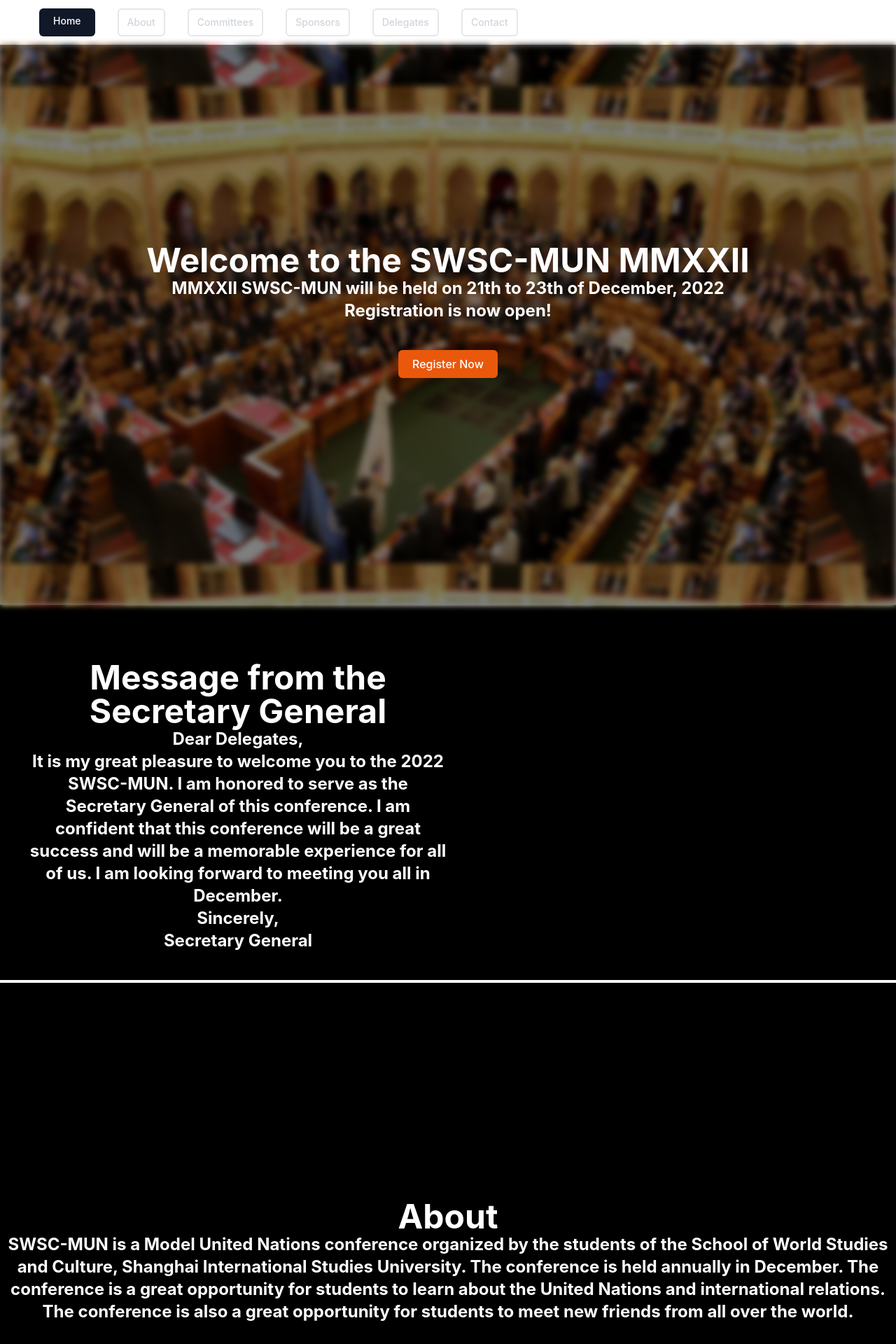
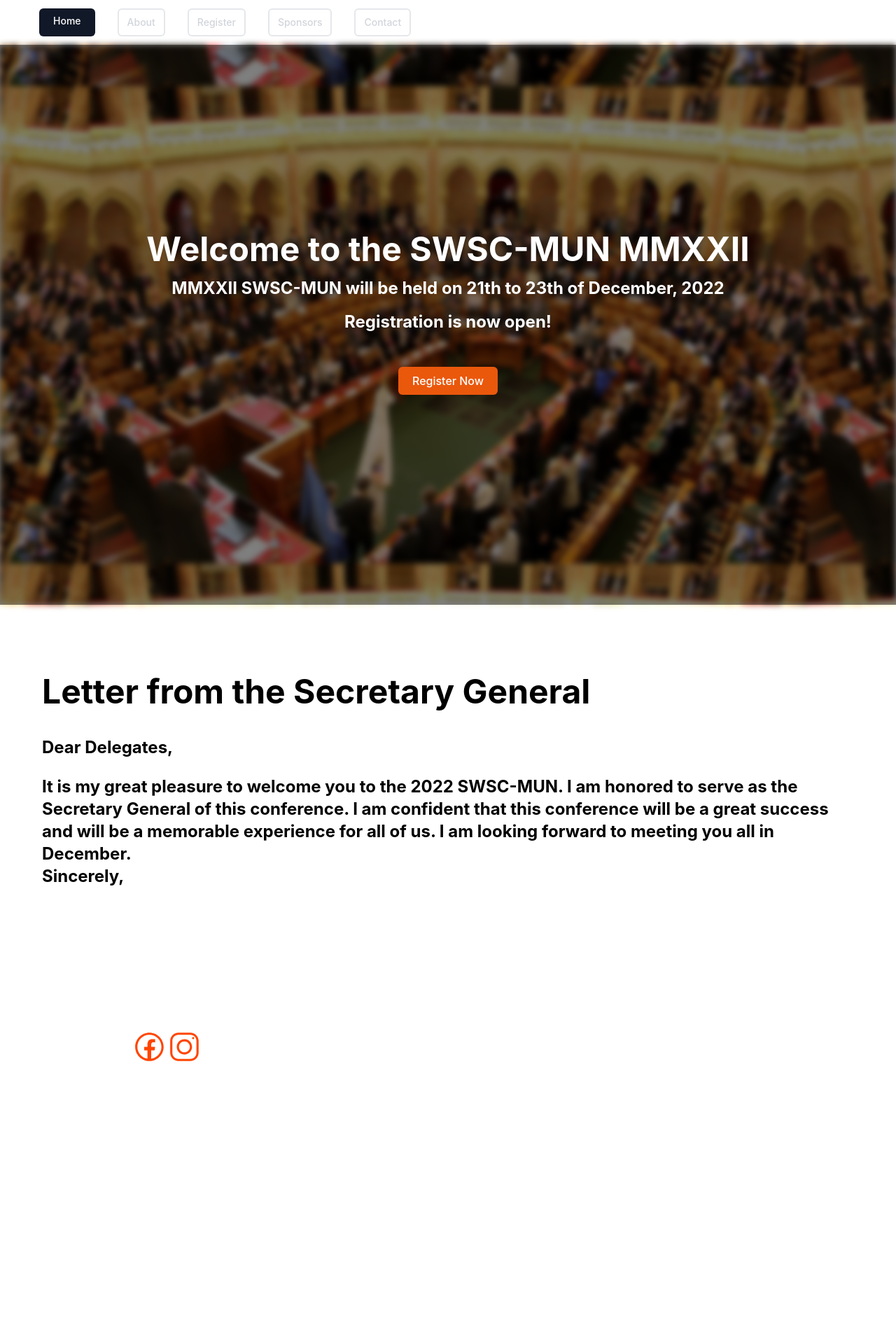
Before and after one commit to SWSC-MUN/mun-site, a Next.js app in the folder mun/: page / in a window 1280 px wide. Shown: the top 1920 px of the page at 70% size. After the commit the page ends 1562 px from the top, so only its background shows below. Built offline with nearby package versions, Linux system fonts and the light colour scheme.

Commit message:
many things

```diff
--- a/mun/components/Nav.tsx
+++ b/mun/components/Nav.tsx
@@ -1,6 +1,14 @@
+import Link from 'next/link';
+import { useRouter } from 'next/router';
+
+
+
 export default function Nav() {
+  const router = useRouter();
+  const path = router.pathname;
+
   return (
-    <nav className="bg-black-800 border-black-500">
+    <nav className="bg-black-800 sticky top-0 border-black-500">
       <div className="max-w-7xl mx-auto px-2 sm:px-6 lg:px-8">
         <div className="relative flex items-center justify-between h-16">
           <div className="absolute inset-y-0 left-0 flex items-center sm:hidden">
@@ -35,45 +43,48 @@ export default function Nav() {
             </div>
             <div className="hidden sm:block sm:ml-6 ">
               <div className="flex space-x-8 ">
-                <a
-                  href="#"
-                  className="bg-gray-900 text-white px-5 py-2 rounded-md text-sm font-medium"
+                <Link
+                  href="/"
+                  className={path === '/' ? "active": "unactive"}
                 >
                   Home
-                </a>
-                <a
+                </Link>
+                <Link href="/about" className={path === '/about' ? "active": "unactive"}>
+                 About
+                  </Link>
+                <Link
+                  href="/register"
+                  className={path === '/register' ? "active": "unactive"}
+                >
+                  Register
+                </Link>
+                {/* <a
                   href="#"
                   className="text-gray-300 hover:border-orange-600 border-solid border-2 hover:text-white px-3 py-2 rounded-md text-sm font-medium"
 
                 >
                   About
-                </a>
-                <a
+                </a> */}
+                {/* <Link
                   href="#"
-                  className="text-gray-300 hover:border-orange-600 border-solid border-2 hover:text-white px-3 py-2 rounded-md text-sm font-medium"
+                  className={path === '/committees' ? "active": "unactive"}
 
                 >
                   Committees
-                </a>
-                <a
+                </Link> */}
+                <Link
                   href="#"
-                  className="text-gray-300 hover:border-orange-600 border-solid border-2 hover:text-white px-3 py-2 rounded-md text-sm font-medium"
+                  className={path === '/sponsors' ? "active": "unactive"}
                 >
                   Sponsors
-                </a>
-                <a
+                </Link>
+                <Link
                   href="#"
-                  className="text-gray-300 hover:border-orange-600 border-solid border-2 hover:text-white px-3 py-2 rounded-md text-sm font-medium"
-                >
-                 Delegates
-                </a>
-                <a
-                  href="#"
-                  className="text-gray-300 hover:border-orange-600 border-solid border-2 hover:text-white px-3 py-2 rounded-md text-sm font-medium"
+                  className={path === '/contact' ? "active": "unactive"}
 
                 >
                   Contact
-                </a>
+                </Link>
               </div>
             </div>
           </div>
--- /dev/null
+++ b/mun/pages/about.tsx
@@ -0,0 +1,40 @@
+import Head from "next/head";
+import Nav from "../components/Nav";
+export default function About() {
+  return (
+    <div>
+      <Head>
+        <title>About</title>
+        <meta name="description" content="About" />
+      </Head>
+      <Nav />
+      <main className="bg-white">
+        {/* the team picture is currently not aviabale */}
+        <div className="bg-[url('/team.jpg')] bg-center bg-fixed absolute w-screen h-96 blur-sm"></div>
+        <div className="bg-black bg-opacity-50 relative w-screen h-96 z-50">
+          <div className="flex flex-col justify-center items-center h-full">
+            <h1 className="text-5xl font-bold text-center text-white m-2">
+              About
+            </h1>
+            <h2 className="text-2xl font-bold text-center text-white m-2">
+              But what is SWSC-MUN?
+            </h2>
+          </div>
+        </div>
+        <div className="bg-white text-black p-10">
+          <div className="h-full">
+            <h1 className="text-5xl font-bold m-10">Who we are</h1>
+            <h2 className="text-2xl font-bold m-10">But what is SWSC-MUN?</h2>
+          </div>
+        </div>
+        <div className="bg-white text-black p-10">
+          <div className="h-full">
+            <h1 className="text-5xl font-bold m-10">
+              The Brains behind it all
+            </h1>
+          </div>
+        </div>
+      </main>
+    </div>
+  );
+}
--- a/mun/pages/index.tsx
+++ b/mun/pages/index.tsx
@@ -2,6 +2,7 @@ import Head from "next/head";
 import Image from "next/image";
 import styles from "../styles/Home.module.css";
 import Nav from "../components/Nav";
+
 
 export default function Home() {
   return (
@@ -12,20 +13,21 @@ export default function Home() {
         <link rel="icon" href="/favicon.ico" />
       </Head>
 
+
       <Nav />
       <main className={styles.main}>
         <div className="container">
-          <div className="bg-[url('/home.jpg')] bg-center absolute w-screen h-screen blur-sm"></div>
+          <div className="bg-[url('/home.jpg')] bg-center bg-fixed absolute w-screen h-screen blur-sm"></div>
 
           <div className="bg-black bg-opacity-50 relative w-screen h-screen z-50">
             <div className="flex flex-col justify-center items-center h-full">
-              <h1 className="text-5xl font-bold text-center text-white">
+              <h1 className="text-5xl font-bold text-center text-white m-2">
                 Welcome to the SWSC-MUN MMXXII
               </h1>
-              <h2 className="text-2xl font-bold text-center text-white">
+              <h2 className="text-2xl font-bold text-center text-white m-2">
                 MMXXII SWSC-MUN will be held on 21th to 23th of December, 2022
               </h2>
-              <h2 className="text-2xl font-bold text-center text-white">
+              <h2 className="text-2xl font-bold text-center text-white m-2">
                 Registration is now open!
               </h2>
               <a
@@ -47,25 +49,26 @@ export default function Home() {
         {
           // Message from secretary general
         }
-        <div className="bg-black -screen border-b-4 border-white grid grid-cols-2 p-10 pt-20">
-          <div className="flex flex-col items-center h-full">
-            <h1 className="text-5xl font-bold text-center text-white">
-              Message from the Secretary General
+        <div className="bg-white -screen border-b-4 border-white p-10 pt-20">
+          <div className="h-full p-5">
+            <h1 className="text-5xl font-bold text-black mb-10">
+              Letter from the Secretary General
             </h1>
-            <h2 className="text-2xl font-bold text-center text-white">
+            <h2 className="text-2xl font-bold text-black">
               Dear Delegates,
             </h2>
-            <h2 className="text-2xl font-bold text-center text-white">
+            <br/>
+            <h2 className="text-2xl font-bold text-black">
               It is my great pleasure to welcome you to the 2022 SWSC-MUN. I am
               honored to serve as the Secretary General of this conference. I am
               confident that this conference will be a great success and will be
               a memorable experience for all of us. I am looking forward to
               meeting you all in December.
             </h2>
-            <h2 className="text-2xl font-bold text-center text-white">
+            <h2 className="text-2xl font-bold text-black">
               Sincerely,
             </h2>
-            <h2 className="text-2xl font-bold text-center text-white">
+            <h2 className="text-2xl font-bold text-white">
               Secretary General
             </h2>
           </div>
@@ -74,7 +77,7 @@ export default function Home() {
         {
           // About
         }
-        <div className="bg-black w-screen h-screen border-b-4 border-white">
+        {/* <div className="bg-black w-screen h-screen border-b-4 border-white">
           <div className="flex flex-col justify-center items-center h-full">
             <h1 className="text-5xl font-bold text-center text-white">About</h1>
             <h2 className="text-2xl font-bold text-center text-white">
@@ -87,39 +90,39 @@ export default function Home() {
               friends from all over the world.
             </h2>
           </div>
-        </div>
+        </div> */}
         {
           // Contact
         }
-        <div className="bg-blue-900 bg-opacity-50 absolute w-screen">
-          <div className="flex justify-center items-center h-full">
-            <div className="flex justify-center items-center">
+        <div className="bg-black-900 bg-opacity-50 w-screen p-10">
+          <div className="grid grid-cols-3 justify-center h-full">
+            <div className="flex flex-col justify-center items-center">
               <h1 className="text-5xl font-bold text-center text-white">
                 Contact Us
               </h1>
-            <div>
+            <div className="flex mt-5">
               <a href="https://www.facebook.com/SWSCMUN">
                 <Image
                   src="/facebook.svg"
                   alt="facebook"
-                  width={100}
-                  height={100}
+                  width={50}
+                  height={50}
                 />
               </a>
               <a href="https://www.instagram.com/SWSCMUN_">
                 <Image
                   src="/instagram.svg"
                   alt="instagram"
-                  width={100}
-                  height={100}
+                  width={50}
+                  height={50}
                 />
                 </a>
             </div>
             </div>
-            <h2 className="text-2xl font-bold text-center text-white">
+            {/* <h2 className="text-2xl font-bold text-center text-white">
               Email:
             </h2>
-            <h2 className="text-2xl font-bold text-center text-white"></h2>
+            <h2 className="text-2xl font-bold text-center text-white"></h2> */}
           </div>
         </div>
       </main>
--- /dev/null
+++ b/mun/pages/register.tsx
@@ -0,0 +1,10 @@
+import Head from "next/head";
+
+export default function Register() {
+    return(
+        <>
+        // todo: add the register page
+        </>
+
+    );
+}
--- a/mun/styles/globals.css
+++ b/mun/styles/globals.css
@@ -29,3 +29,13 @@ a {
     background: black;
   }
 }
+
+@layer components{
+  .active{
+    @apply bg-gray-900 text-white px-5 py-2 rounded-md text-sm font-medium;
+  }
+
+  .unactive {
+    @apply text-gray-300 hover:border-orange-600 border-solid border-2 hover:text-white px-3 py-2 rounded-md text-sm font-medium;
+  }
+}
```
